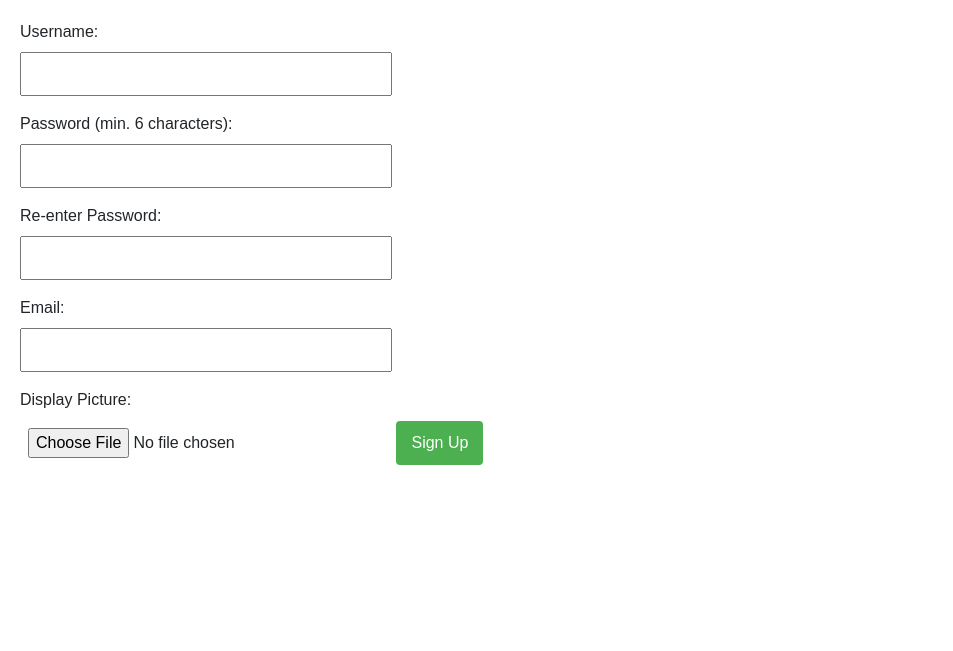
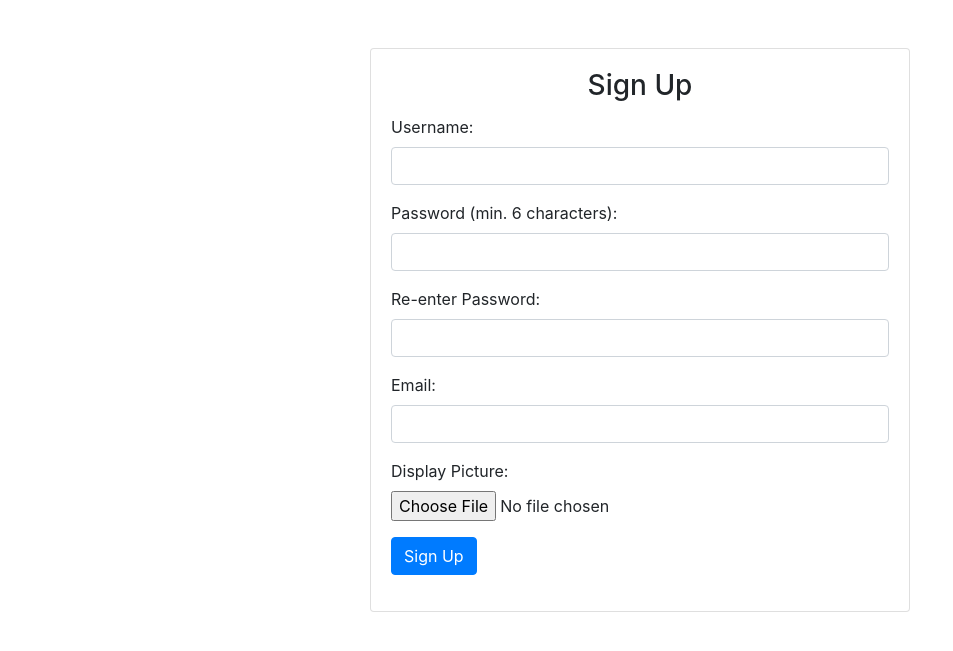
Before and after one commit to Madhav-25/pose-detection, a Flask app: page /signup in a window 1280 px wide. Shown: the top 651 px of the page, without its empty margins (0-953 px from the left). Run offline with Flask 3, Linux system fonts and the light colour scheme; some libraries are stand-ins or nearby versions.

Commit message:
Added styles

```diff
--- a/main.py
+++ b/main.py
@@ -16,12 +16,23 @@ CORS(app)
 
 @app.route('/')
 def home():
-    return render_template('login.html')
+    error = request.args.get("error")
+    return render_template('login.html', error=error)
 
 
-@app.route('/home')
-def home_page():
-    return render_template("home.html")
+@app.route('/pose_detection', methods=['POST'])
+def pose_detection():
+    username = request.form['username']
+    password = request.form['password']
+    user = user_collection.find_one({'username': username, 'password': password})
+    if user:
+        session["username"] = username
+        session["password"] = password
+        return render_template("home.html", username=session["username"],
+                                password=session["password"],
+                                display_picture=user["display_picture"])
+    else:
+        return redirect(url_for('home', error="user not found, Please Sign up or verify your credentials"))
 
 
 @app.route('/login', methods=['POST'])
@@ -29,12 +40,10 @@ def login():
     username = request.form['username']
     password = request.form['password']
     user = user_collection.find_one({'username': username, 'password': password})
-    print("123456")
-    print(user)
     if user:
         session["username"] = username
         session["password"] = password
-        return redirect(url_for('home'))
+        return jsonify(user)
     return jsonify({'error': 'User not found, Please Sign up'})
 
 
--- a/templates/signup.html
+++ b/templates/signup.html
@@ -5,51 +5,48 @@
     <meta name="viewport" content="width=device-width, initial-scale=1.0">
     <link rel="stylesheet" href="https://maxcdn.bootstrapcdn.com/bootstrap/4.0.0/css/bootstrap.min.css">
     <title>Sign Up</title>
-    <style>
-        body {
-            font-family: Arial, sans-serif;
-            margin: 20px;
-        }
-        label {
-            display: block;
-            margin-bottom: 8px;
-        }
-        input {
-            width: 30%;
-            padding: 8px;
-            margin-bottom: 16px;
-            box-sizing: border-box;
-        }
-        button {
-            background-color: #4CAF50;
-            color: white;
-            padding: 10px 15px;
-            border: none;
-            border-radius: 4px;
-            cursor: pointer;
-        }
-    </style>
 </head>
 <body>
 
+    <div class="container mt-5">
+        <div class="row justify-content-center">
+            <div class="col-md-6">
+                <div class="card">
+                    <div class="card-body">
+                        <h3 class="card-title text-center">Sign Up</h3>
                         <form id="signUpForm" onsubmit="validateForm(); return false;">
+                            <div class="form-group">
                                 <label for="username">Username:</label>
-    <input type="text" id="username" name="username" required>
-
+                                <input type="text" class="form-control" id="username" name="username" required>
+                            </div>
+                            <div class="form-group">
                                 <label for="password">Password (min. 6 characters):</label>
-    <input type="password" id="password" name="password" minlength="6" required>
-
+                                <input type="password" class="form-control" id="password" name="password" minlength="6"
+                                    required>
+                            </div>
+                            <div class="form-group">
                                 <label for="repassword">Re-enter Password:</label>
-    <input type="password" id="repassword" name="repassword" required>
-
+                                <input type="password" class="form-control" id="repassword" name="repassword" required>
+                            </div>
+                            <div class="form-group">
                                 <label for="email">Email:</label>
-    <input type="email" id="email" name="email" required>
-
+                                <input type="email" class="form-control" id="email" name="email" required>
+                            </div>
+                            <div class="form-group">
                                 <label for="displayPicture">Display Picture:</label>
-    <input type="file" id="displayPicture" name="displayPicture">
-
-    <button type="submit">Sign Up</button>
+                                <input type="file" class="form-control-file" id="displayPicture" name="displayPicture">
+                            </div>
+                            <div class="form-group">
+                                <button type="submit" class="btn btn-primary">Sign Up</button>
+                            </div>
                         </form>
+                        <div id="errorMessage" class="alert alert-danger d-none" role="alert"></div>
+                    </div>
+                    </div>
+                </div>
+            </div>
+        </div>
+    </div>
 
 <!-- Add Bootstrap JS and jQuery for alert dismissal -->
 <script src="https://code.jquery.com/jquery-3.2.1.slim.min.js"></script>
@@ -58,13 +55,10 @@
 
 
 <script>
-    // Function to dynamically create flash messages
-    function createFlashMessage(category, message) {
-        var container = $('#flash-messages-container');
-        var alertClass = category === 'error' ? 'alert-danger' : 'alert-success';
-        var alertDismissButton = '<button type="button" class="close" data-dismiss="alert" aria-label="Close"><span aria-hidden="true">&times;</span></button>';
-        var alertMessage = '<div class="alert ' + alertClass + ' alert-dismissible fade show" role="alert">' + message + alertDismissButton + '</div>';
-        container.append(alertMessage);
+    function displayErrorMessage(message) {
+        const errorMessageDiv = document.getElementById("errorMessage");
+        errorMessageDiv.textContent = message;
+        errorMessageDiv.classList.remove("d-none"); // Remove 'd-none' class to make it visible
     }
 
     function validateForm() {
@@ -76,20 +70,20 @@
 
         // Password validation
         if (password.length < 6) {
-            alert("Password must be at least 6 characters long");
+            displayErrorMessage("Password must be at least 6 characters long");
             return;
         }
 
         // Matching password and re-enter password
         if (password !== repassword) {
-            alert("Passwords do not match");
+            displayErrorMessage("Passwords do not match");
             return;
         }
 
         // Email validation using a simple regular expression
         var emailRegex = /^[^\s@]+@[^\s@]+\.[^\s@]+$/;
         if (!emailRegex.test(email)) {
-            alert("Invalid email address");
+            displayErrorMessage("Invalid email address");
             return;
         }
 
@@ -107,11 +101,11 @@
             if (data.error) {
                 throw new Error(data.error);
             }
-            alert(data.message)
+            displayErrorMessage(data.message)
             window.location.href = "/";
         })
         .catch(error => {
-            alert(error)
+            displayErrorMessage(error)
             console.log("Error:", error)
         });
     }
```
Also changed, not shown: templates/home.html (+17 -0 lines), templates/login.html (+38 -9 lines). Lines whose indentation alone changed are shown as unchanged.
